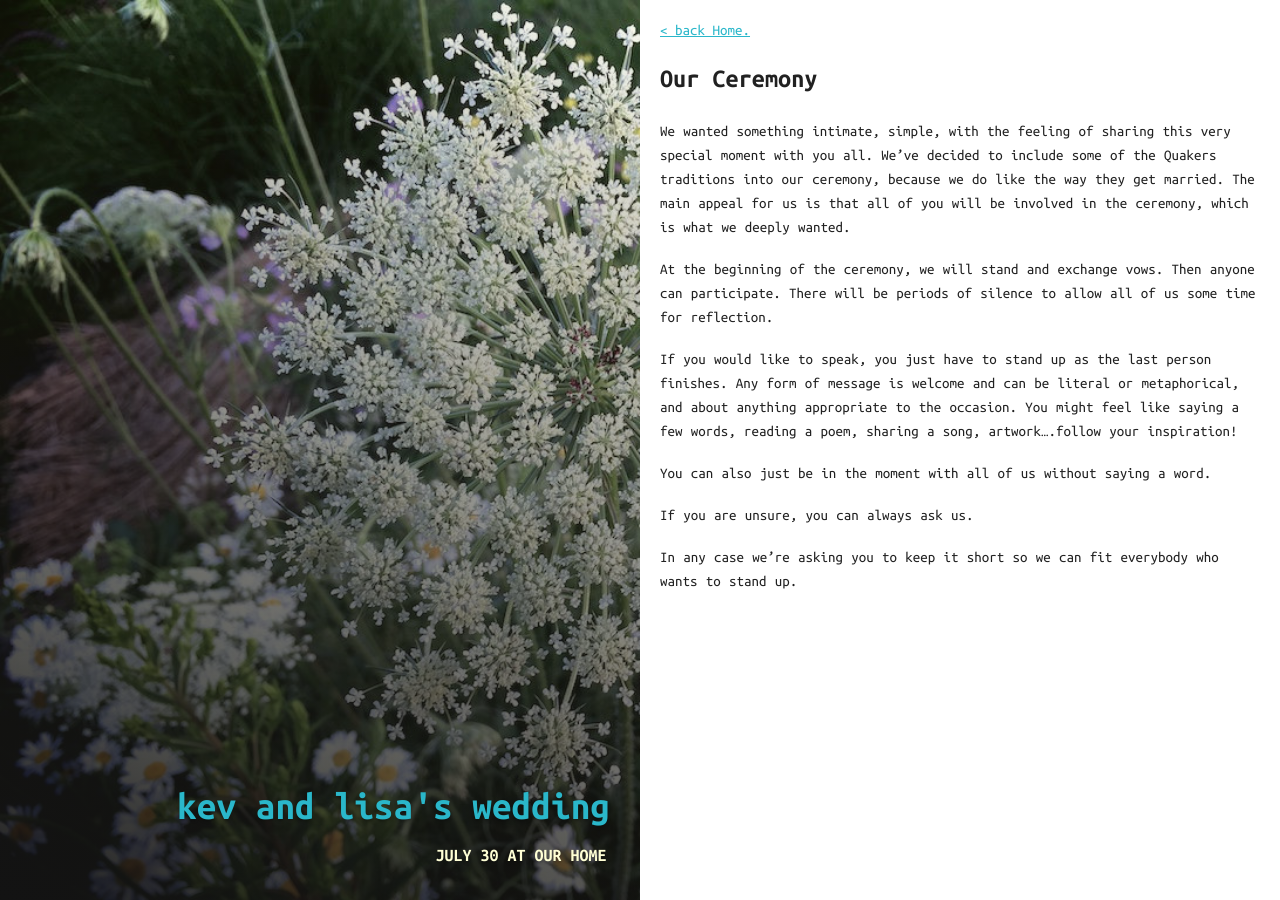
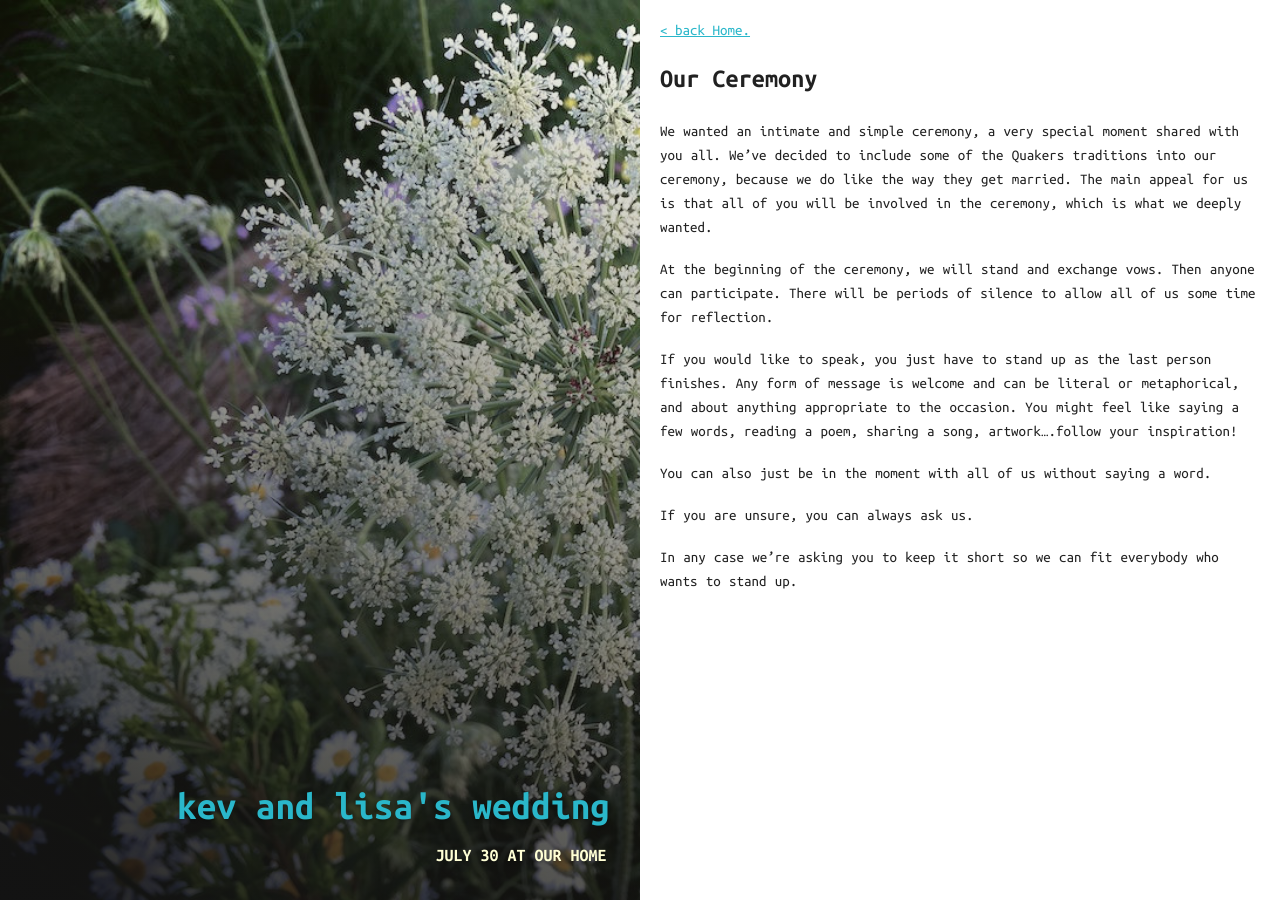
Before and after one commit to kevwalsh/carota, a Jekyll site: the page built from _posts/2016-01-04-ceremony.md, in a window 1280 px wide. Built offline with Jekyll 4.4.1, drawn with Linux system fonts in a browser that asks for light colours.

Commit message:
Update 2016-01-04-ceremony.md

```diff
--- a/_posts/2016-01-04-ceremony.md
+++ b/_posts/2016-01-04-ceremony.md
@@ -9,7 +9,7 @@ image:
   effect: grow
 ---
 
-We wanted something intimate, simple, with the feeling of sharing this very special moment with you all.
+We wanted an intimate and simple ceremony, a very special moment shared with you all.
 We've decided to include some of the Quakers traditions into our ceremony, because we do like the way they get married.
 The main appeal for us is that all of you will be involved in the ceremony, which is what we deeply wanted.
 
```
